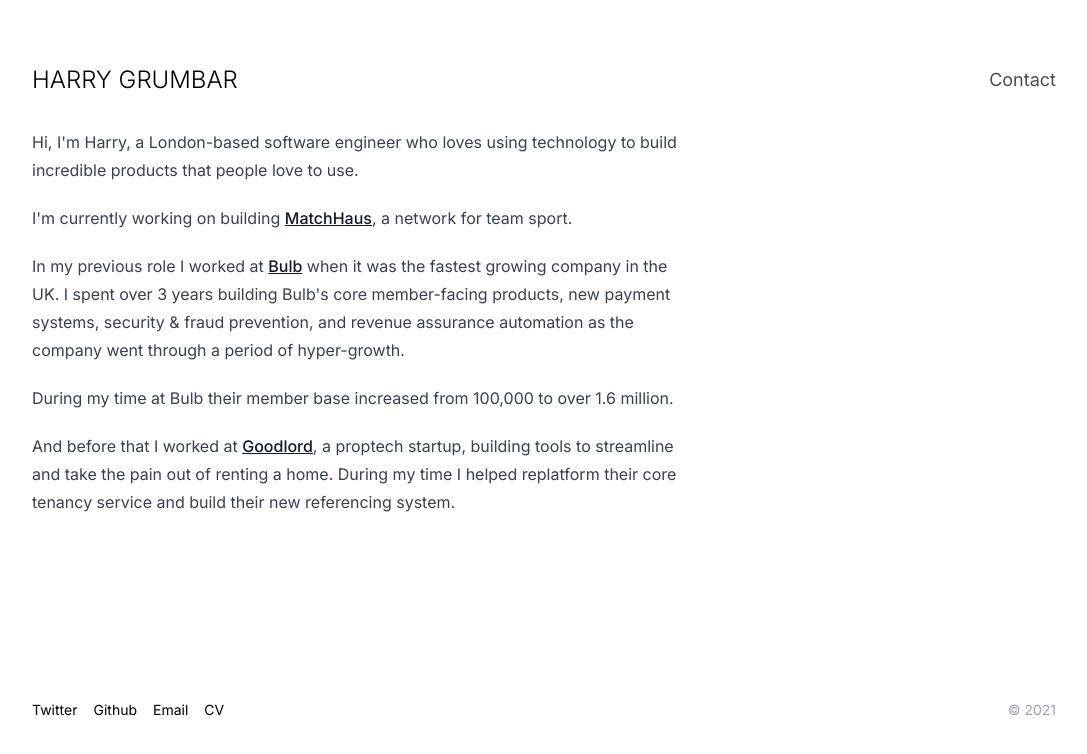
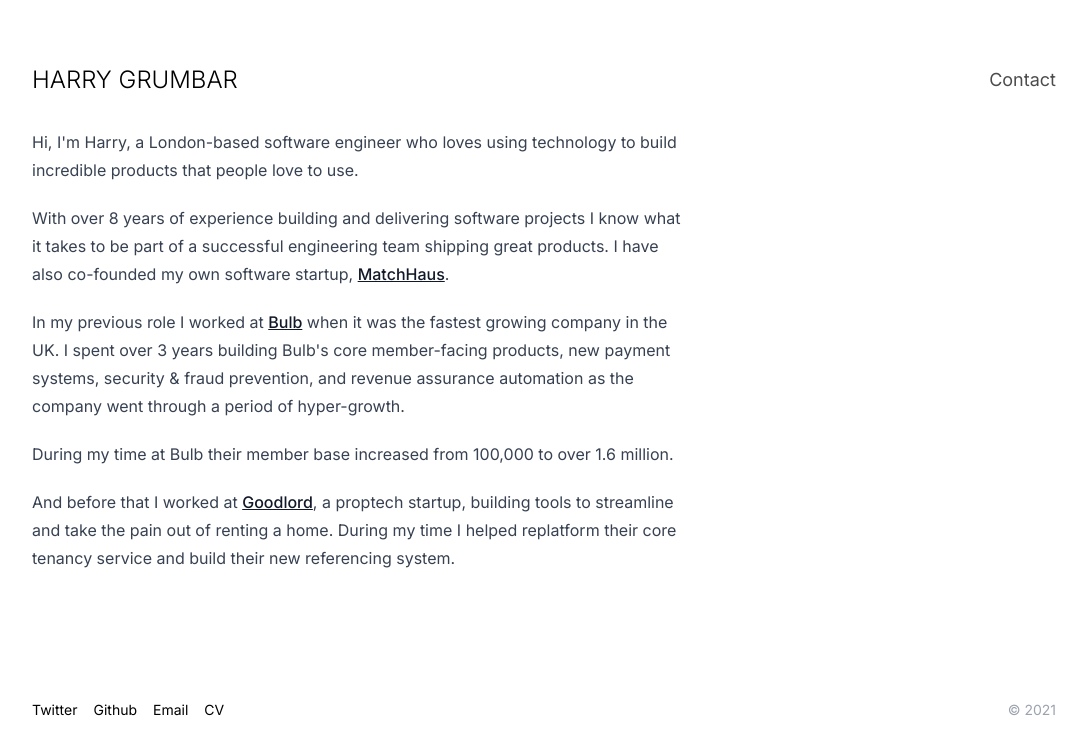
Before and after one commit to harrygr/harry.grumbar.me, a Next.js app: page / in a window 1280 px wide. Shown: the top 754 px of the page, without its empty margins (96-1183 px from the left). Built offline with nearby package versions, Linux system fonts and the light colour scheme.

Commit message:
Update home page

```diff
--- a/src/app/page.tsx
+++ b/src/app/page.tsx
@@ -1,4 +1,12 @@
+import differenceInYears from "date-fns/differenceInYears";
+import React from "react";
+
 const Home = () => {
+  const yearsExperience = React.useMemo(
+    () => differenceInYears(new Date(Date.now()), new Date(2014, 6, 1)),
+    []
+  );
+
   return (
     <article className="prose">
       <p>
@@ -7,7 +15,10 @@ const Home = () => {
       </p>
 
       <p>
-        I'm currently working on building{" "}
+        With over {yearsExperience} years of experience building and delivering
+        software projects I know what it takes to be part of a successful
+        engineering team shipping great products. I have also co-founded my own
+        software startup,{" "}
         <a
           href="https://matchhaus.io"
           target="_blank"
@@ -16,7 +27,7 @@ const Home = () => {
         >
           MatchHaus
         </a>
-        , a network for team sport.
+        .
       </p>
 
       <p>
```
